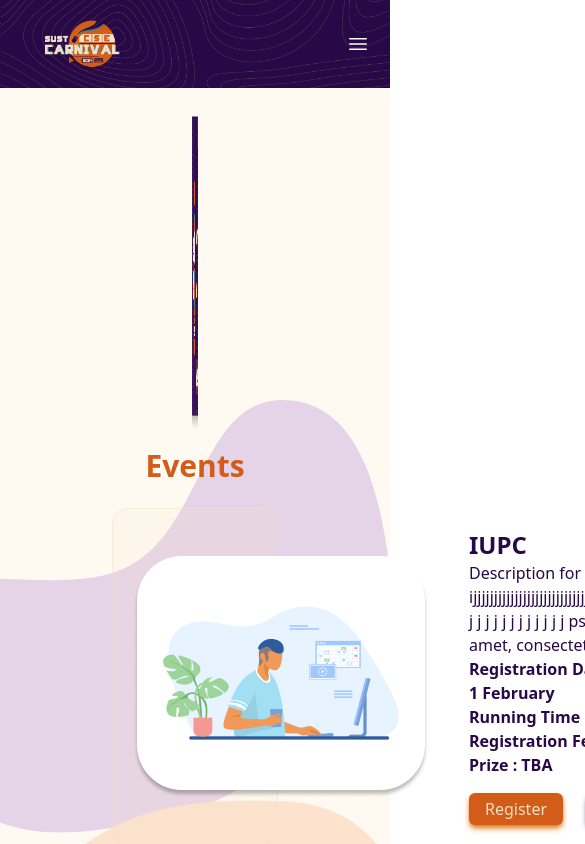
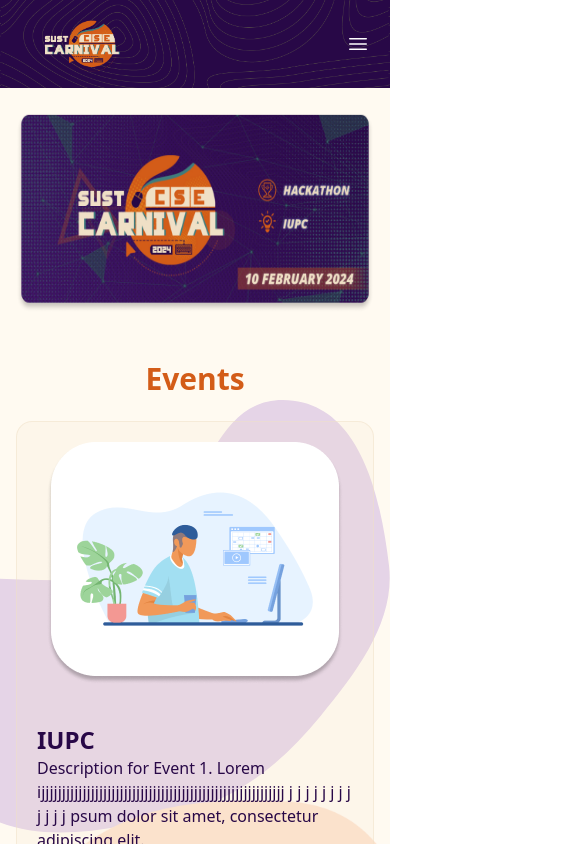
Before and after one commit to Mufassir-Chowdhury/cse-carnival, a React (Vite) app: page / in a window 390 px wide. Shown: the top 844 px of the page, 585 px wide, since content can reach past the window. Built offline with nearby package versions, Linux system fonts and the light colour scheme.

Commit message:
made banner, event items responsive and justified about us to left

```diff
--- a/package.json
+++ b/package.json
@@ -4,7 +4,7 @@
   "version": "0.0.0",
   "type": "module",
   "scripts": {
-    "dev": "vite",
+    "dev": "vite --host",
     "build": "vite build",
     "lint": "eslint . --ext js,jsx --report-unused-disable-directives --max-warnings 0",
     "preview": "vite preview"
--- a/src/components/AboutUs.jsx
+++ b/src/components/AboutUs.jsx
@@ -7,7 +7,7 @@ const AboutUs = () => {
     <div className="container mx-auto px-20 pb-8 pt-8 bg-aboutus-body rounded-2xl">
       <h2 className="text-3xl font-bold text-center mb-6 text-title">ABOUT US</h2>
 
-      <div className="text-center">
+      <div>
         <p className="text-navbar">
           Welcome to our organization! Lorem ipsum dolor sit amet, consectetur adipiscing elit. Proin
           dignissim magna ut odio iaculis suscipit. Integer volutpat sapien ut velit cursus, sit amet
--- a/src/components/Banner.jsx
+++ b/src/components/Banner.jsx
@@ -3,8 +3,8 @@ import PropTypes from 'prop-types';
 
 const Banner = ({link}) => {
     return (
-        <div className="container mx-auto mt-20 px-20 pt-8 z-10">
-            <div className="flex justify-center h-80">
+        <div className="mt-20 py-8 z-10 flex justify-center">
+            <div className="flex justify-center sm:h-80 aspect-video">
                 <img src={link} alt="banner" className="" />
             </div>
         </div>
--- a/src/components/Items.jsx
+++ b/src/components/Items.jsx
@@ -5,7 +5,7 @@ import PropTypes from 'prop-types';
 
 const EventItems = ({ event }) => {
     return (
-        <div className={`flex ${event.bg} ${event.border} odd:justify-between odd:flex-row-reverse items-center mb-8 gap-10 border p-5 rounded-2xl`}>
+        <div className={`flex  flex-col lg:flex-row ${event.bg} ${event.border} lg:odd:justify-between lg:odd:flex-row-reverse items-center mb-8 gap-10 border p-5 rounded-2xl`}>
             <div className="flex-shrink-0">
                 <img src={event.image} alt="Event 1" className="" />
             </div>
@@ -16,7 +16,7 @@ const EventItems = ({ event }) => {
                 <p className="font-bold ">{event.shortDescription[2].title} : <span className="">{event.shortDescription[2].value}</span> </p>
                 <p className="font-bold ">{event.shortDescription[3].title} : <span className="">{event.shortDescription[3].value}</span> </p>
                 <p className="font-bold ">{event.shortDescription[4].title} : <span className="">{event.shortDescription[4].value}</span> </p>
-                <div className="flex mt-4 space-x-6">
+                <div className="flex mt-4 space-x-6 w-full justify-center lg:justify-start">
                     {event.registration && (
                         <Link to={event.registration}>
                             <PrimaryButton text="Register" />
--- a/src/pages/CodeBattle.jsx
+++ b/src/pages/CodeBattle.jsx
@@ -38,7 +38,7 @@ const CodeBattle = () => {
         <DLSprintLeft />
         <DLSprintRight />
       </div>
-      <div className='text-navbar z-10 relative px-28'>
+      <div className='text-navbar z-10 relative px-4 lg:px-28'>
         <Banner link="/image/banner/bannerCodeBattle.jpg" />
         <h2 className="text-4xl font-bold md:my-6 py-5 md:mx-64  text-navbar-button text-center bg-navbar-button bg-opacity-10 rounded-2xl border border-navbar-button border-opacity-30">Code Battle</h2>
         <Tab child1={description} child2={announcment} child3={download} />
--- a/src/pages/DLSprint.jsx
+++ b/src/pages/DLSprint.jsx
@@ -38,7 +38,7 @@ const DLSprint = () => {
         <DLSprintLeft />
         <DLSprintRight />
       </div>
-      <div className='text-navbar z-10 relative px-28'>
+      <div className='text-navbar z-10 relative px-4 lg:px-28'>
         <Banner link="/image/banner/bannerCodeBattle.jpg" />
         <h2 className="text-4xl font-bold md:my-6 py-5 md:mx-64 text-navbar-button text-center bg-navbar-button bg-opacity-10 rounded-2xl border border-navbar-button border-opacity-30">Deep Learning Sprint</h2>
         <Tab child1={description} child2={announcment} child3={download} />
--- a/src/pages/Hackathon.jsx
+++ b/src/pages/Hackathon.jsx
@@ -39,7 +39,7 @@ const Hackathon = () => {
         <DLSprintLeft />
         <DLSprintRight />
       </div>
-      <div className='text-navbar z-10 relative px-28'>
+      <div className='text-navbar z-10 relative px-4 lg:px-28'>
         <Banner link="/image/banner/bannerHackathon.jpg"/>
         <h2 className="text-4xl font-bold md:my-6 py-5 md:mx-64 text-navbar-button text-center bg-navbar-button bg-opacity-10 rounded-2xl border border-navbar-button border-opacity-30">Hackathon</h2>
         <Tab child1={description} child2={announcment} child3={download} />
--- a/src/pages/Home.jsx
+++ b/src/pages/Home.jsx
@@ -19,7 +19,7 @@ const Home = () => {
         <HomeRight2 />
 
       </div>
-      <div className='z-10 relative px-28'>
+      <div className='z-10 relative px-4 lg:px-28'>
         <Banner link="/image/banner/bannerHome.png" />
         <Events />
         <AboutUs />
--- a/src/pages/IUPC.jsx
+++ b/src/pages/IUPC.jsx
@@ -39,7 +39,7 @@ const IUPC = () => {
         <IUPCLeft />
         <IUPCRight />
       </div>
-      <div className='text-navbar z-10 relative px-28'>
+      <div className='text-navbar z-10 relative px-4 lg:px-28'>
         <Banner link="/image/banner/bannerHackathon.jpg" />
         <h2 className=" text-4xl font-bold md:my-6 py-5 md:mx-20  text-navbar-button text-center bg-navbar-button bg-opacity-10 rounded-2xl border border-navbar-button border-opacity-30">Inter University Programming Contest</h2>
         <Tab child1={description} child2={announcment} child3={download} />
```
